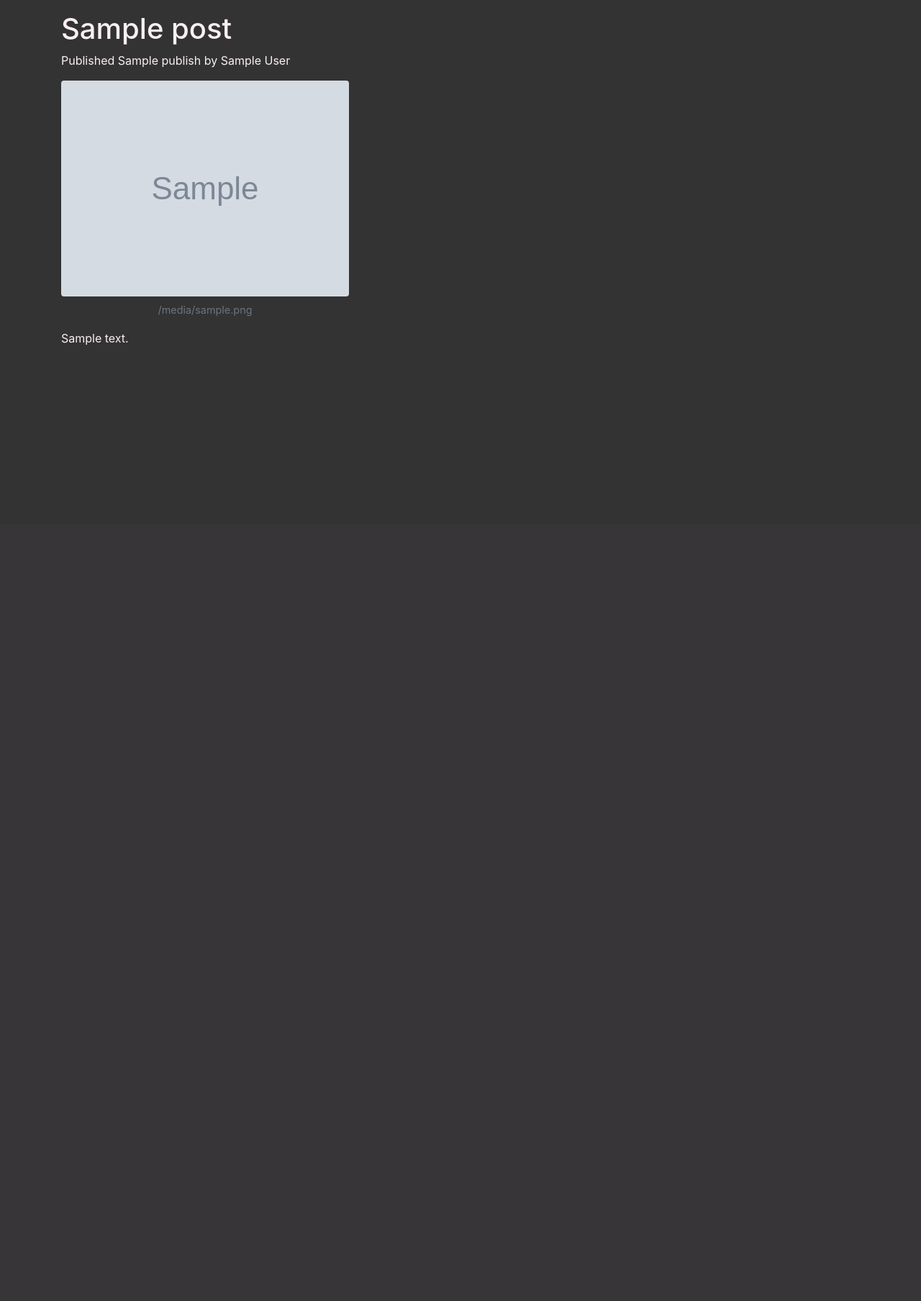
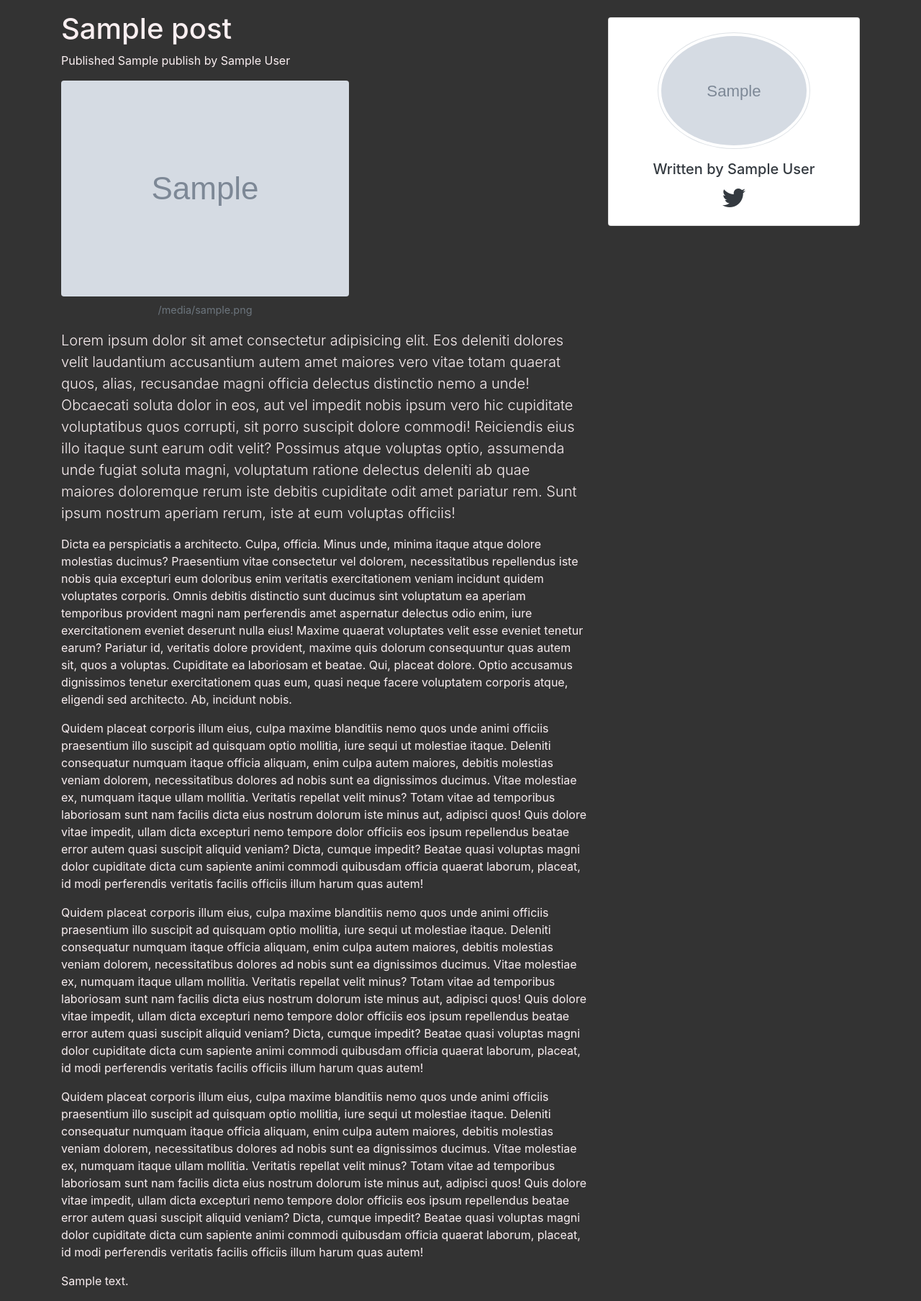
Before and after one commit to jgk-iles/osib-website, a Django app: template osib/osib/templates/blog/post/detail.html in a window 1280 px wide. Shown: the part 72-1880 px from the top of the page at 72% size. Before the commit the page ends 551 px from the top, so only its background shows below. Run offline with Django 3.2, Linux system fonts and the light colour scheme; the template is opened without the code that fills it: most values are stand-ins (such as "Sample title", 1, 10 or a date in 2020); grey boxes marked "Sample" are stand-in pictures; some libraries are stand-ins or nearby versions.

Commit message:
Added columns to post detail page and other

```diff
--- a/osib/osib/templates/base.html
+++ b/osib/osib/templates/base.html
@@ -17,6 +17,8 @@
     {% comment %} AdSense {% endcomment %}
     <script data-ad-client="ca-pub-5258678555442852" async
             src="https://pagead2.googlesyndication.com/pagead/js/adsbygoogle.js"></script>
+
+    <script src="https://kit.fontawesome.com/496a4b392b.js" crossorigin="anonymous"></script>
 </head>
 
 <body>
@@ -24,7 +26,7 @@
     <link rel="shortcut icon" href="{%  static "/assets/img/osib_fav.ico" %}">
 
     {% comment %} Navbar {% endcomment %}
-    <nav class="navbar navbar-expand-sm sticky-top navbar-dark">
+    <nav class="navbar navbar-expand-lg sticky-top navbar-dark">
         <div class="container">
             <a class="navbar-brand" href="{% url 'homepage' %}">
                 <div class="d-inline-flex align-items-center">
@@ -88,23 +90,6 @@
         {% endblock content %}
     </div>
 
-    {% comment %}
-    <!--   Core JS Files   -->
-    <script src={% static "assets/js/core/jquery.min.js" %} type="text/javascript"></script>
-    <script src={% static "assets/js/core/popper.min.js" %} type="text/javascript"></script>
-    <script src={% static "assets/js/core/bootstrap-material-design.min.js" %} type="text/javascript"></script>
-    <script src={% static "assets/js/plugins/moment.min.js" %}></script>
-    <!--	Plugin for the Datepicker, full documentation here: https://github.com/Eonasdan/bootstrap-datetimepicker -->
-    <script src={% static "assets/js/plugins/bootstrap-datetimepicker.js" %} type="text/javascript"></script>
-    <!--  Plugin for the Sliders, full documentation here: http://refreshless.com/nouislider/ -->
-    <script src={% static "assets/js/plugins/nouislider.min.js" %} type="text/javascript"></script>
-    <!--  Google Maps Plugin  -->
-    <script type="text/javascript" src="https://maps.googleapis.com/maps/api/js?key=YOUR_KEY_HERE"></script>
-    <!-- Place this tag in your head or just before your close body tag. -->
-    <script async defer src="https://buttons.github.io/buttons.js"></script>
-    <!-- Control Center for Material Kit: parallax effects, scripts for the example pages etc -->
-    <script src={% static "assets/js/material-kit.js" %} type="text/javascript"></script> {% endcomment %}
-
     <script src="https://code.jquery.com/jquery-3.3.1.slim.min.js"
             integrity="sha384-q8i/X+965DzO0rT7abK41JStQIAqVgRVzpbzo5smXKp4YfRvH+8abtTE1Pi6jizo" crossorigin="anonymous">
     </script>
--- a/osib/osib/templates/blog/post/detail.html
+++ b/osib/osib/templates/blog/post/detail.html
@@ -3,6 +3,8 @@
 {% block title %}{{ post.title }}{% endblock %}
 
 {% block content %}
+<div class="row">
+    <div class="col-lg-8">
         <h1>{{ post.title }}</h1>
         <p class="date">
             Published {{ post.publish }} by {{ post.author }} {% if post.author.id == user.id %} | <a
@@ -15,34 +17,100 @@
             <figcaption class="figure-caption text-center">{{ post.image_caption }}</figcaption>
         </figure>
         {% endif %}
-
-{{ post.body|safe|linebreaks }}
-
-{% comment %} <p class="lead">Lorem ipsum dolor sit amet consectetur adipisicing elit. Eos deleniti dolores velit
-    laudantium accusantium autem amet maiores vero vitae totam quaerat quos, alias, recusandae magni officia delectus
-    distinctio nemo a unde! Obcaecati soluta dolor in eos, aut vel impedit nobis ipsum vero hic cupiditate voluptatibus
-    quos corrupti, sit porro suscipit dolore commodi! Reiciendis eius illo itaque sunt earum odit velit? Possimus atque
-    voluptas optio, assumenda unde fugiat soluta magni, voluptatum ratione delectus deleniti ab quae maiores doloremque
+        <p class="lead">Lorem ipsum dolor sit amet consectetur adipisicing elit. Eos deleniti dolores velit
+            laudantium accusantium autem amet maiores vero vitae totam quaerat quos, alias, recusandae magni officia
+            delectus
+            distinctio nemo a unde! Obcaecati soluta dolor in eos, aut vel impedit nobis ipsum vero hic cupiditate
+            voluptatibus
+            quos corrupti, sit porro suscipit dolore commodi! Reiciendis eius illo itaque sunt earum odit velit?
+            Possimus atque
+            voluptas optio, assumenda unde fugiat soluta magni, voluptatum ratione delectus deleniti ab quae maiores
+            doloremque
             rerum iste debitis cupiditate odit amet pariatur rem. Sunt ipsum nostrum aperiam rerum, iste at eum voluptas
             officiis!</p>
 
         <p>Dicta ea perspiciatis a architecto. Culpa, officia. Minus unde, minima itaque atque dolore molestias ducimus?
-    Praesentium vitae consectetur vel dolorem, necessitatibus repellendus iste nobis quia excepturi eum doloribus enim
-    veritatis exercitationem veniam incidunt quidem voluptates corporis. Omnis debitis distinctio sunt ducimus sint
+            Praesentium vitae consectetur vel dolorem, necessitatibus repellendus iste nobis quia excepturi eum
+            doloribus enim
+            veritatis exercitationem veniam incidunt quidem voluptates corporis. Omnis debitis distinctio sunt ducimus
+            sint
             voluptatum ea aperiam temporibus provident magni nam perferendis amet aspernatur delectus odio enim, iure
-    exercitationem eveniet deserunt nulla eius! Maxime quaerat voluptates velit esse eveniet tenetur earum? Pariatur id,
+            exercitationem eveniet deserunt nulla eius! Maxime quaerat voluptates velit esse eveniet tenetur earum?
+            Pariatur id,
             veritatis dolore provident, maxime quis dolorum consequuntur quas autem sit, quos a voluptas. Cupiditate ea
-    laboriosam et beatae. Qui, placeat dolore. Optio accusamus dignissimos tenetur exercitationem quas eum, quasi neque
+            laboriosam et beatae. Qui, placeat dolore. Optio accusamus dignissimos tenetur exercitationem quas eum,
+            quasi neque
             facere voluptatem corporis atque, eligendi sed architecto. Ab, incidunt nobis.</p>
 
-<p>Quidem placeat corporis illum eius, culpa maxime blanditiis nemo quos unde animi officiis praesentium illo suscipit
-    ad quisquam optio mollitia, iure sequi ut molestiae itaque. Deleniti consequatur numquam itaque officia aliquam,
-    enim culpa autem maiores, debitis molestias veniam dolorem, necessitatibus dolores ad nobis sunt ea dignissimos
+        <p>Quidem placeat corporis illum eius, culpa maxime blanditiis nemo quos unde animi officiis praesentium illo
+            suscipit
+            ad quisquam optio mollitia, iure sequi ut molestiae itaque. Deleniti consequatur numquam itaque officia
+            aliquam,
+            enim culpa autem maiores, debitis molestias veniam dolorem, necessitatibus dolores ad nobis sunt ea
+            dignissimos
             ducimus. Vitae molestiae ex, numquam itaque ullam mollitia. Veritatis repellat velit minus? Totam vitae ad
-    temporibus laboriosam sunt nam facilis dicta eius nostrum dolorum iste minus aut, adipisci quos! Quis dolore vitae
-    impedit, ullam dicta excepturi nemo tempore dolor officiis eos ipsum repellendus beatae error autem quasi suscipit
-    aliquid veniam? Dicta, cumque impedit? Beatae quasi voluptas magni dolor cupiditate dicta cum sapiente animi commodi
-    quibusdam officia quaerat laborum, placeat, id modi perferendis veritatis facilis officiis illum harum quas autem!
-</p> {% endcomment %}
+            temporibus laboriosam sunt nam facilis dicta eius nostrum dolorum iste minus aut, adipisci quos! Quis dolore
+            vitae
+            impedit, ullam dicta excepturi nemo tempore dolor officiis eos ipsum repellendus beatae error autem quasi
+            suscipit
+            aliquid veniam? Dicta, cumque impedit? Beatae quasi voluptas magni dolor cupiditate dicta cum sapiente animi
+            commodi
+            quibusdam officia quaerat laborum, placeat, id modi perferendis veritatis facilis officiis illum harum quas
+            autem!
+        </p>
+
+        <p>Quidem placeat corporis illum eius, culpa maxime blanditiis nemo quos unde animi officiis praesentium illo
+            suscipit
+            ad quisquam optio mollitia, iure sequi ut molestiae itaque. Deleniti consequatur numquam itaque officia
+            aliquam,
+            enim culpa autem maiores, debitis molestias veniam dolorem, necessitatibus dolores ad nobis sunt ea
+            dignissimos
+            ducimus. Vitae molestiae ex, numquam itaque ullam mollitia. Veritatis repellat velit minus? Totam vitae ad
+            temporibus laboriosam sunt nam facilis dicta eius nostrum dolorum iste minus aut, adipisci quos! Quis dolore
+            vitae
+            impedit, ullam dicta excepturi nemo tempore dolor officiis eos ipsum repellendus beatae error autem quasi
+            suscipit
+            aliquid veniam? Dicta, cumque impedit? Beatae quasi voluptas magni dolor cupiditate dicta cum sapiente animi
+            commodi
+            quibusdam officia quaerat laborum, placeat, id modi perferendis veritatis facilis officiis illum harum quas
+            autem!
+        </p>
+
+        <p>Quidem placeat corporis illum eius, culpa maxime blanditiis nemo quos unde animi officiis praesentium illo
+            suscipit
+            ad quisquam optio mollitia, iure sequi ut molestiae itaque. Deleniti consequatur numquam itaque officia
+            aliquam,
+            enim culpa autem maiores, debitis molestias veniam dolorem, necessitatibus dolores ad nobis sunt ea
+            dignissimos
+            ducimus. Vitae molestiae ex, numquam itaque ullam mollitia. Veritatis repellat velit minus? Totam vitae ad
+            temporibus laboriosam sunt nam facilis dicta eius nostrum dolorum iste minus aut, adipisci quos! Quis dolore
+            vitae
+            impedit, ullam dicta excepturi nemo tempore dolor officiis eos ipsum repellendus beatae error autem quasi
+            suscipit
+            aliquid veniam? Dicta, cumque impedit? Beatae quasi voluptas magni dolor cupiditate dicta cum sapiente animi
+            commodi
+            quibusdam officia quaerat laborum, placeat, id modi perferendis veritatis facilis officiis illum harum quas
+            autem!
+        </p>
+
+    </div>
+    <div class="col-lg-4 d-none d-lg-block">
+        <div class="card text-dark sticky-top" style="top: 6em">
+            <div class="card-body">
+                <div class="px-5 mb-3">
+                    <img src="{{ post.author.profile.photo.url }}" alt="help" class="img-thumbnail"
+                         style="border-radius: 100%">
+                </div>
+                <h5 class="card-title text-center">Written by {{ post.author.first_name }} {{ post.author.last_name }}</h5>
+                <p class="card-text text-center">
+                    <i class="fab fa-twitter fa-2x"></i>
+                </p>
+            </div>
+        </div>
+    </div>
+</div>
+
+{{ post.body|safe|linebreaks }}
+
 
 {% endblock %}
```
Also changed, not shown: osib/osib/templates/homepage.html (+5 -5 lines). Lines whose indentation alone changed are shown as unchanged.
